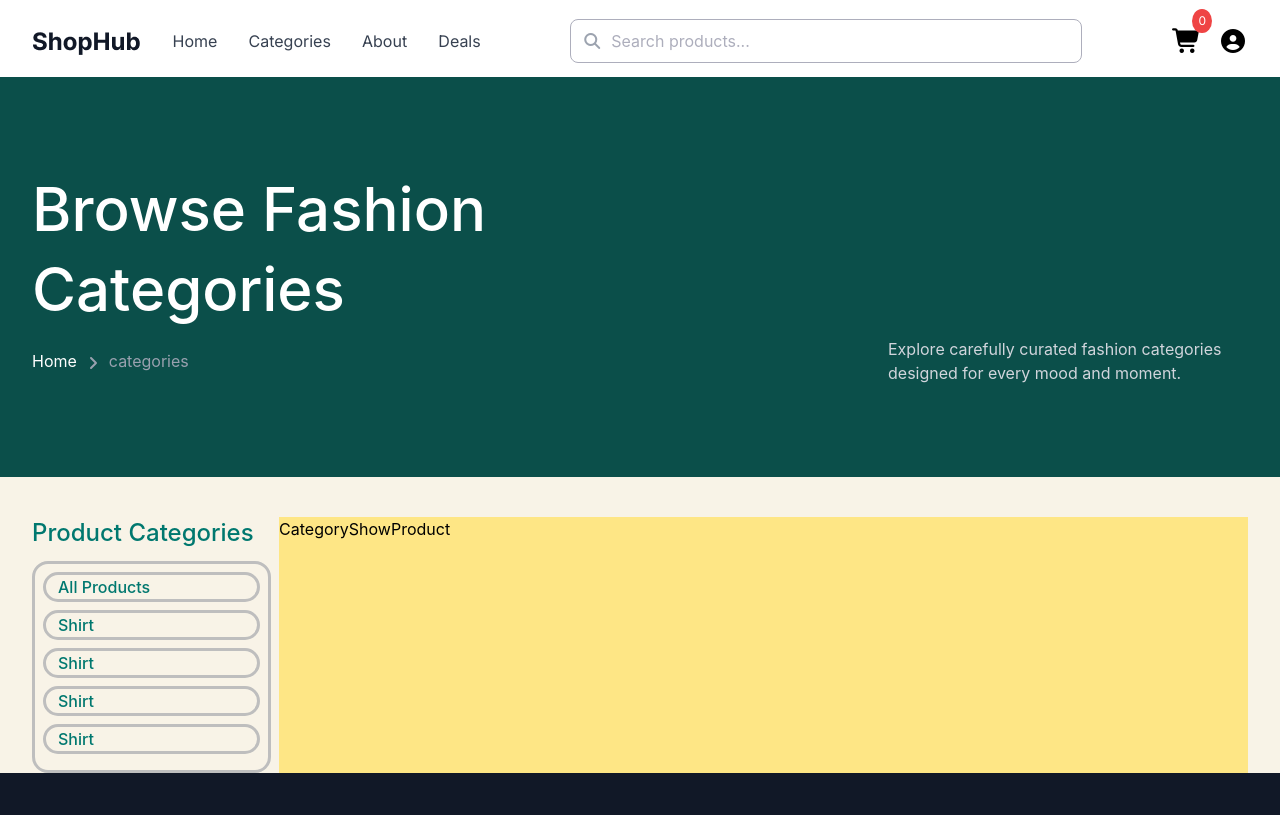
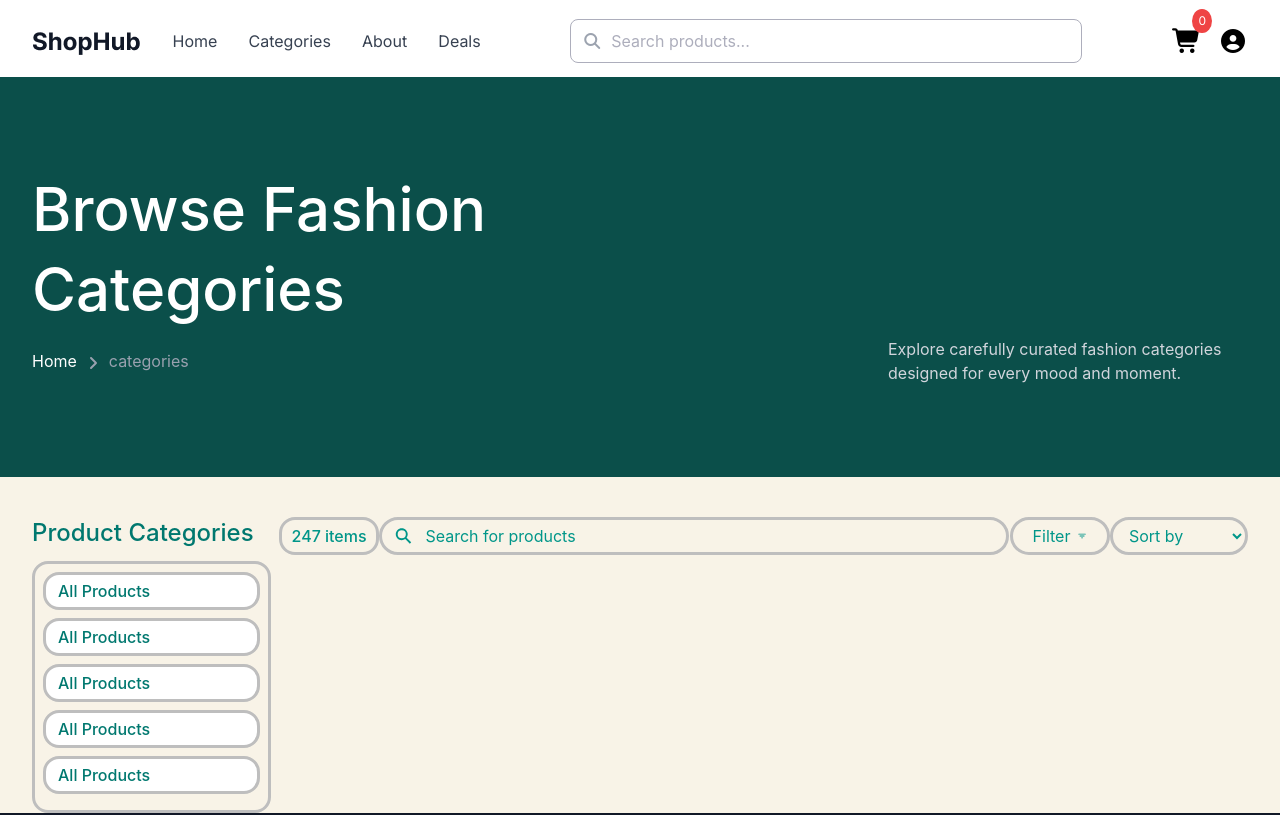
Before and after one commit to imam-programmer/ShopHub-E-commerce, a React (Vite) app: page /categories in a window 1280 px wide. Shown: the top 815 px of the page. Built offline with nearby package versions, Linux system fonts and the light colour scheme.

Commit message:
CategoryShowProduct page's search part done

```diff
--- a/src/components/categorypage/CategoryShowProduct.jsx
+++ b/src/components/categorypage/CategoryShowProduct.jsx
@@ -1,8 +1,32 @@
 import React from 'react'
+import { IoSearchSharp, IoFilter } from "react-icons/io5";
 
 const CategoryShowProduct = () => {
   return (
-    <div className='bg-amber-200 w-full'>CategoryShowProduct</div>
+    <div className=' w-full'>
+      {/*this is product top where search the product */}
+      <div className='flex justify-between '>
+        <h3 className='border-3 border-[#bebebe] py-1 text-teal-600 font-medium rounded-2xl w-25 px-2 text-center'><span>247</span> items</h3>
+        <div className='border-3 flex items-center gap-3 w-[65%] border-[#bebebe] px-3 py-1 rounded-full' >
+          <IoSearchSharp size={20} className='text-teal-600 ' />
+          <input className='w-full placeholder:text-teal-600 text-teal-600  outline-none' type="text" placeholder='Search for products' />
+        </div>
+
+        <div>
+          <div className='cursor-pointer text-teal-600  border-3 w-25 flex items-center gap-2 border-[#bebebe] px-5 py-1 rounded-full'>
+            <h3 >Filter </h3>
+            <IoFilter />
+          </div>
+        </div>
+
+        <select className="modern-select border-3 text-teal-600 border-[#bebebe] outline-none rounded-full px-3 py-1">
+          <option value="sort">Sort by</option>
+          <option value="low">Low to high</option>
+          <option value="High">High to low</option>
+        </select>
+
+      </div>
+    </div>
   )
 }
 
--- a/src/components/categorypage/CategorySideBar.jsx
+++ b/src/components/categorypage/CategorySideBar.jsx
@@ -1,16 +1,17 @@
-import React from 'react'
+import React, { useState } from 'react'
 
 const CategorySideBar = () => {
+  const [ActiveCategory, setActiveCategory] = useState(false)
   return (
     <div className='w-75 mr-2'>
 
         <h2 className='text-2xl mb-3 font-medium text-teal-700'>Product Categories</h2>
         <ul className='px-2 py-2 border-3 text-teal-700 font-medium border-[#bebebe] rounded-2xl'>
-            <li className='border-3 text-teal-700 font-medium border-[#bebebe] rounded-2xl mb-2 cursor-pointer pl-3 pb-.75'>All Products</li>
-            <li className='border-3 text-teal-700 font-medium border-[#bebebe] rounded-2xl mb-2 cursor-pointer pl-3 pb-.75'>Shirt</li>
-            <li className='border-3 text-teal-700 font-medium border-[#bebebe] rounded-2xl mb-2 cursor-pointer pl-3 pb-.75'>Shirt</li>
-            <li className='border-3 text-teal-700 font-medium border-[#bebebe] rounded-2xl mb-2 cursor-pointer pl-3 pb-.75'>Shirt</li>
-            <li className='border-3 text-teal-700 font-medium border-[#bebebe] rounded-2xl mb-2 cursor-pointer pl-3 pb-.75'>Shirt</li>
+          {Array.from({length:5},()=>(
+
+            <li onClick={()=>setActiveCategory(!ActiveCategory)} className={`border-3 ${ActiveCategory? "bg-amber-600 text-white":'bg-white'} text-teal-700 font-medium border-[#bebebe] rounded-2xl mb-2 cursor-pointer pl-3 py-1`}>All Products</li>
+          ))}
+
         </ul>
     </div>
   )
--- a/src/index.css
+++ b/src/index.css
@@ -87,3 +87,27 @@
     margin-bottom:6px;
     font-family:"Inter", sans-serif;
 }
+
+select.modern-select,
+select.modern-select::picker(select) {
+  appearance: base-select;
+
+}
+select.modern-select::picker(select) {
+  background-color: #ffffff;
+  border: 1px solid #e2e8f0;
+  border-radius: 8px;
+  box-shadow: 0 4px 6px -1px rgba(0, 0, 0, 0.1);
+  padding: 5px;
+}
+select.modern-select option {
+  padding: 5px;
+  border-radius: 6px;
+  color: #1e293b;
+  cursor: pointer;
+}
+
+select.modern-select option:checked {
+  background-color: #e0f2fe;
+  color: #0369a1;
+}
```
